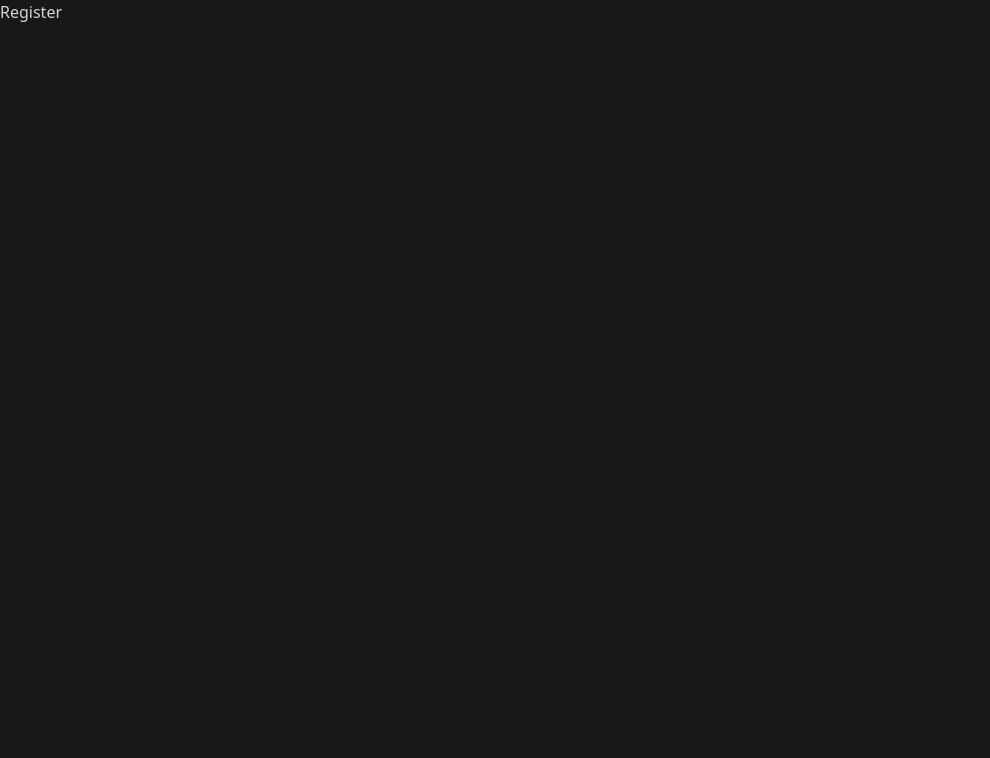
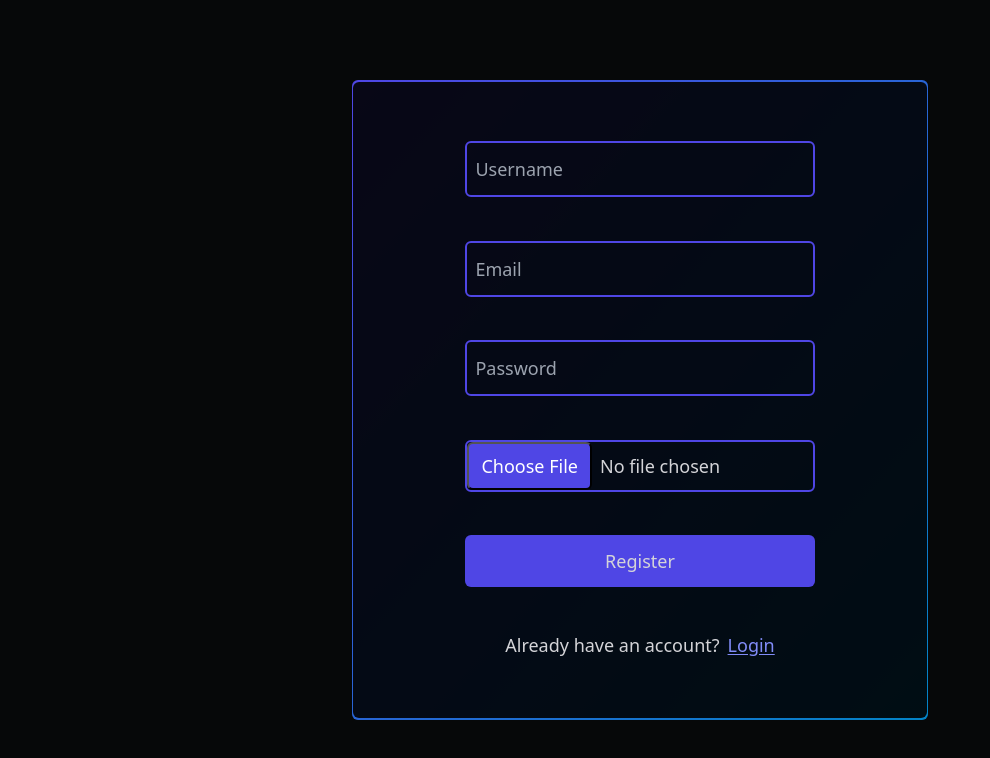
Before and after one commit to Kunwar-Aditya-Codes/chat-app, a React (Vite) app in the folder client/: page /register in a window 1280 px wide. Shown: the top 758 px of the page, without its empty margins (0-990 px from the left). Built offline with nearby package versions, Linux system fonts and the light colour scheme.

Commit message:
added: Register page

```diff
--- a/client/src/components/Layout.jsx
+++ b/client/src/components/Layout.jsx
@@ -2,7 +2,7 @@ import { Outlet } from 'react-router-dom';
 
 const Layout = () => {
   return (
-    <div className='h-screen bg-zinc-900 text-zinc-300'>
+    <div className='h-screen bg-[#060809] text-zinc-300'>
       <Outlet />
     </div>
   );
--- a/client/src/pages/Register.jsx
+++ b/client/src/pages/Register.jsx
@@ -1,4 +1,60 @@
+import { Link } from 'react-router-dom';
+
 const Register = () => {
-  return <div>Register</div>;
+  return (
+    <div className='h-full flex items-center justify-center'>
+      <div className='h-[80%] w-[45%] flex items-center justify-center bg-gradient-to-br from-indigo-600 to-sky-600 rounded-md'>
+        <div className='h-[99.5%] w-[99.5%] bg-black/90 rounded-md'>
+          <form className='flex flex-col mx-24 justify-evenly text-lg p-4 h-full'>
+            <input
+              type='text'
+              name='username'
+              placeholder='Username'
+              className='outline-none bg-transparent border-2 border-indigo-600 rounded-md py-3 px-2'
+            />
+
+            <input
+              type='email'
+              name='email'
+              placeholder='Email'
+              className='outline-none bg-transparent border-2 border-indigo-600 rounded-md py-3 px-2'
+            />
+
+            <input
+              type='password'
+              name='password'
+              placeholder='Password'
+              className='outline-none bg-transparent border-2 border-indigo-600 rounded-md py-3 px-2'
+            />
+
+            <input
+              type='file'
+              name='profilePic'
+              className='outline-none bg-transparent border-2 border-indigo-600 rounded-md
+                cursor-pointer file:cursor-pointer file:bg-indigo-600  file:text-white   file:mr-2  file:rounded-md file:py-2 file:px-3
+              '
+            />
+
+            <button
+              type='submit'
+              className='outline-none bg-indigo-600 rounded-md py-3 px-2 disabled:bg-gray-500 disabled:cursor-not-allowed'
+            >
+              Register
+            </button>
+
+            <p className='text-center '>
+              Already have an account?
+              <Link
+                to='/login'
+                className='text-indigo-400 underline underline-offset-2 ml-2'
+              >
+                Login
+              </Link>
+            </p>
+          </form>
+        </div>
+      </div>
+    </div>
+  );
 };
 export default Register;
```
